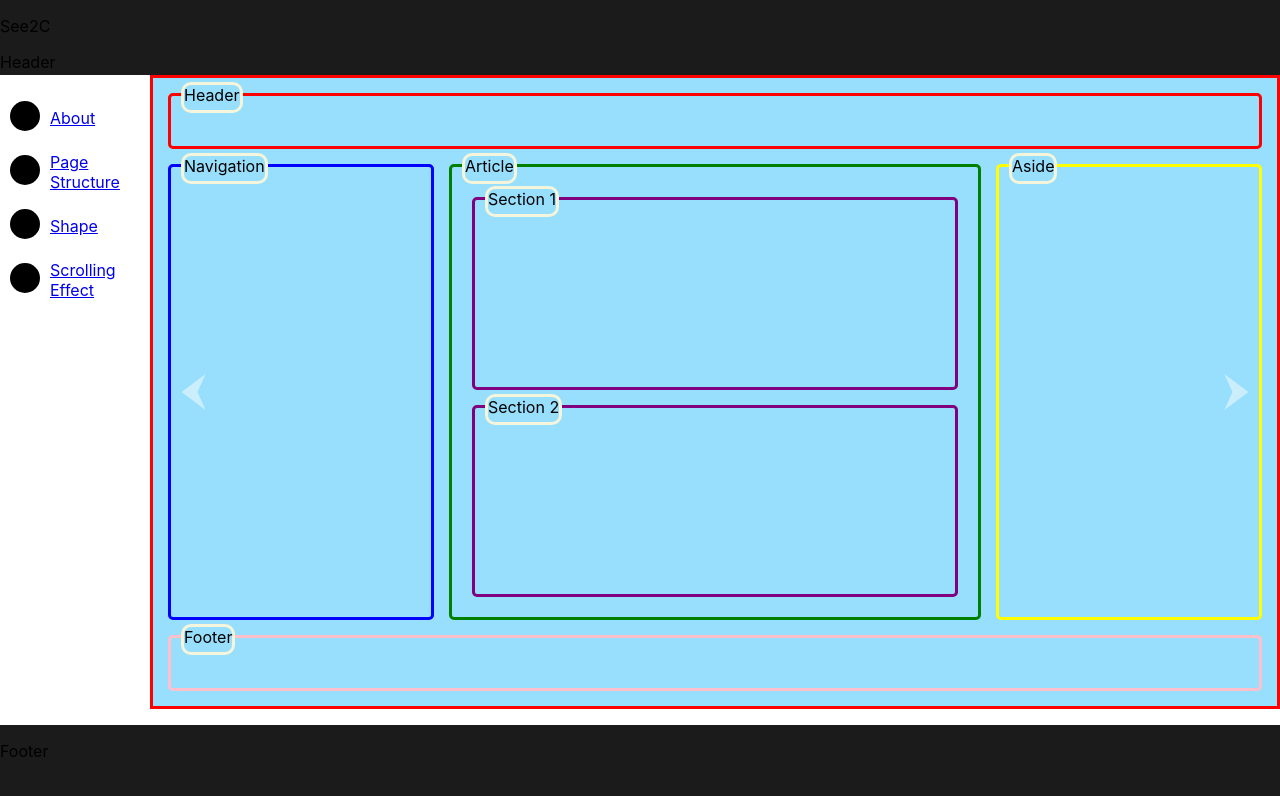
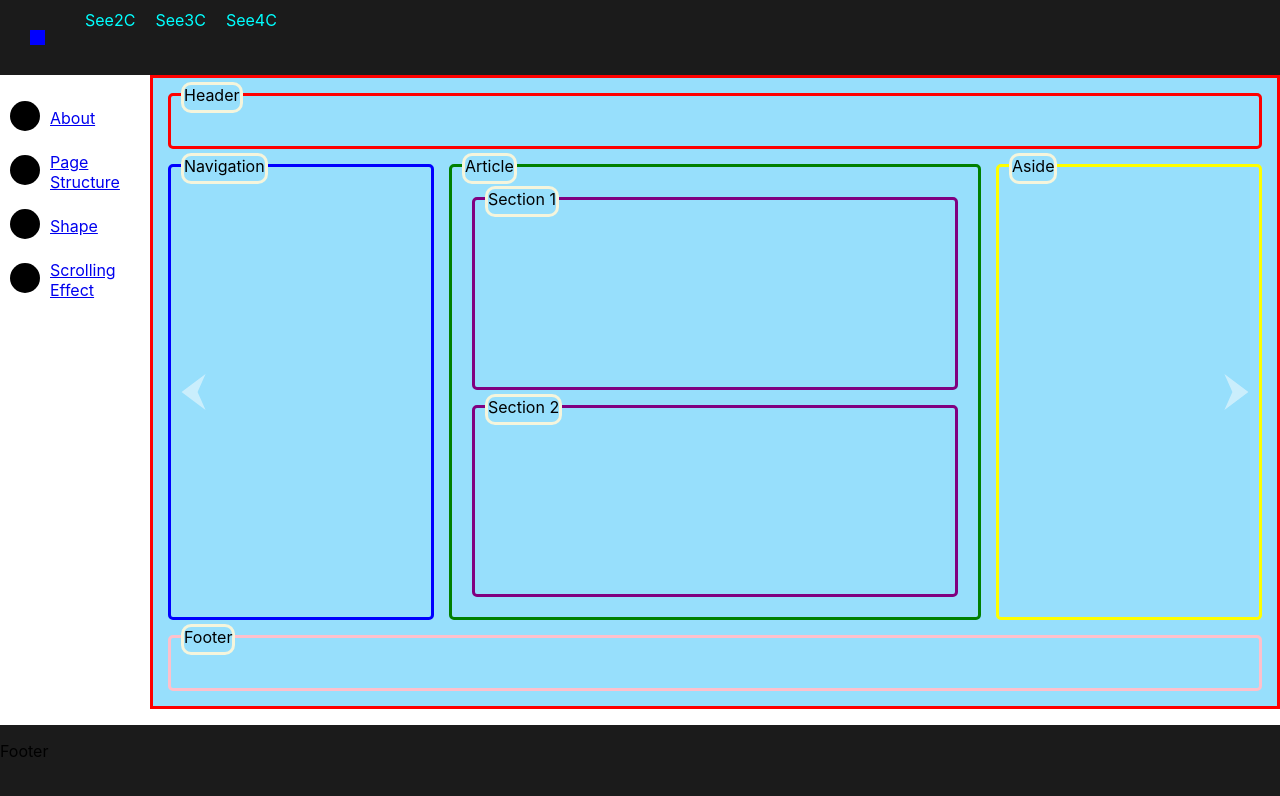
Before and after one commit to MuradAles/styles_tutorial, a React (Create React App) app in the folder styles_tutorial/: page /PageStructure in a window 1280 px wide. Shown: the top 796 px of the page. Built offline with nearby package versions, Linux system fonts and the light colour scheme.

Commit message:
small changes

```diff
--- a/styles_tutorial/src/App.js
+++ b/styles_tutorial/src/App.js
@@ -15,8 +15,8 @@ import ScrollingEffect from "./components/Tutorial_Components/Scrolling-Effect/S
 export default function App() {
   return (
     <div className="App">
-      <Header />
       <BrowserRouter>
+        <Header />
         <div className="Body">
           <Navigation />
           <Routes>
--- a/styles_tutorial/src/components/Layouts/Header/Header.css
+++ b/styles_tutorial/src/components/Layouts/Header/Header.css
@@ -1,4 +1,12 @@
 .Header {
     height: 75px;
     background-color: rgb(27, 27, 27);
+    display: flex;
+    justify-content: ;
 }
+
+.Header p {
+    margin: 0px;
+    color: aqua;
+    padding: 10px;
+}
--- a/styles_tutorial/src/components/Layouts/Header/Header.js
+++ b/styles_tutorial/src/components/Layouts/Header/Header.js
@@ -1,9 +1,16 @@
 import "./Header.css"
 export default function Header() {
+    const logo = (
+        <svg height="75px" width="75px" viewBox="0 0 100 100">
+            <rect x="40px" y="40px" fill="blue" height="20px" width="20px" />
+        </svg>
+    )
     return (
         <header className="Header">
+            {logo}
             <p>See2C</p>
-            <p>Header</p>
+            <p>See3C</p>
+            <p>See4C</p>
         </header>
     )
 }
```
